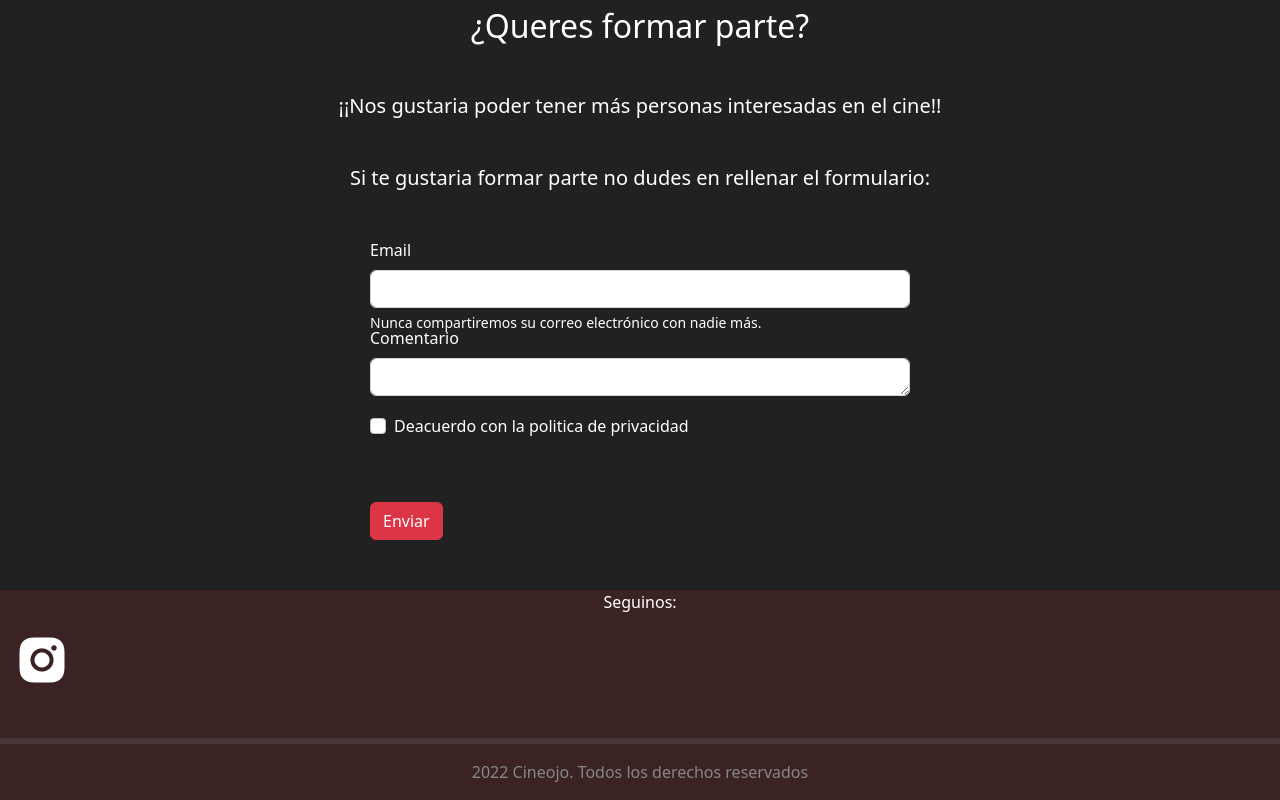
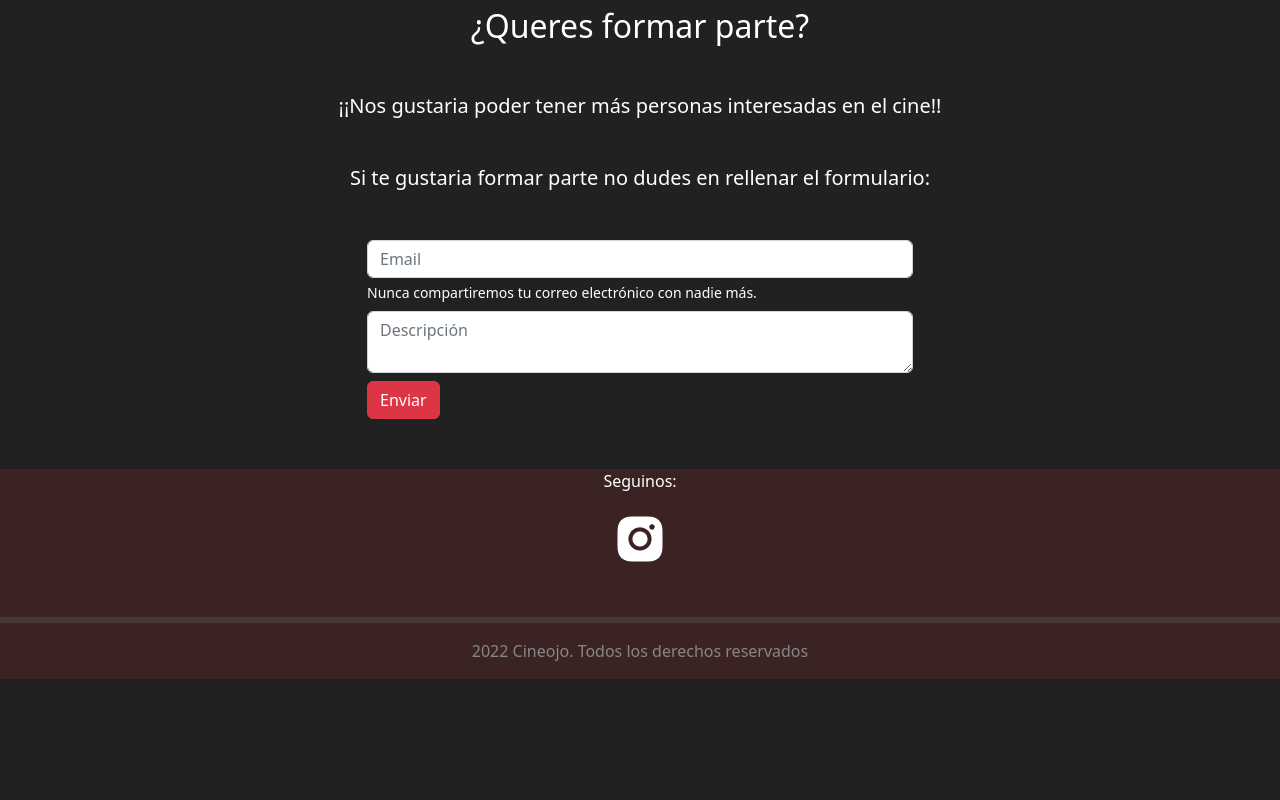
Before and after one commit to Shirleygiuliano/cineojo, a website: page nosotros.html in a window 1280 px wide. Shown: the part 843-1643 px from the top of the page. After the commit the page ends 1522 px from the top, so only its background shows below. Drawn offline with nearby package versions, Linux system fonts and the light colour scheme.

Commit message:
cambios en el formulario

```diff
--- a/nosotros.html
+++ b/nosotros.html
@@ -65,32 +65,56 @@
         </div>
 
         <h2 class="text-center"> ¿Queres formar parte? </h2>
-        <H3 class="lead text-center mt-5" style="color: #ffffff;">¡¡Nos gustaria poder tener más personas interesadas en el cine!!</H3>
-        <H3 class="lead text-center mt-5" style="color: #ffffff;"> Si te gustaria formar parte no dudes en rellenar el formulario:</H3>
-        <form class="formulario">
+        <H3 class="lead text-center mt-5" style="color: #ffffff;">¡¡Nos gustaria poder tener más personas interesadas en
+            el cine!!</H3>
+        <H3 class="lead text-center mt-5" style="color: #ffffff;"> Si te gustaria formar parte no dudes en rellenar el
+            formulario:</H3>
+        <!-- <div class="abc-center">
+            <form>
                 <div class="mb-3 mt-5 mx-auto">
                     <label for="exampleInputEmail1" class="form-label" style="color: #ffffff;">Email</label>
                     <input type="email" class="form-control" id="exampleInputEmail1" aria-describedby="emailHelp">
-                <div id="emailHelp " class="form-text" style="color: #ffffff;">Nunca compartiremos su correo electrónico
+                    <div id="emailHelp " class="form-text" style="color: #ffffff;">Nunca compartiremos su correo
+                        electrónico
                         con nadie más.</div>
                 </div>
                 <div class="mb-3 mt-5 mx-auto">
-                <label for="exampleFormControlTextarea1" class="form-label" style="color: #ffffff;">Comentario</label>
+                    <label for="exampleFormControlTextarea1" class="form-label"
+                        style="color: #ffffff;">Comentario</label>
                     <textarea class="form-control" id="exampleFormControlTextarea1" rows="1"></textarea>
                 </div>
                 <div class="mb-3 form-check mt-5 mx-auto">
                     <input type="checkbox" class="form-check-input" id="exampleCheck1">
-                <label class="form-check-label" for="exampleCheck1" style="color: #ffffff;">Deacuerdo con la politica de privacidad</label>
+                    <label class="form-check-label" for="exampleCheck1" style="color: #ffffff;">Deacuerdo con la
+                        politica de privacidad</label>
                 </div>
                 <div class="mb-3 mt-5 mx-auto">
                     <button type="button" class="btn btn-danger">Enviar</button>
                 </div>
             </form>
+        </div> -->
+        <div class="container" style="margin:50px auto">
+            <div class="row">
+                <div class="col-6 offset-3">
+                    <form>
+                        <div class="form-group mb-2">
+                            <input type="Email" class="form-control" placeholder="Email" name="titulo">
+                            <div id="emailHelp " class="form-text" style="color: #ffffff;">Nunca compartiremos tu correo
+                                electrónico con nadie más.</div>
+                        </div>
+                        <div class="form-group mb-2">
+                            <textarea type="text" class="form-control" placeholder="Descripción" name="descripcion"></textarea>
+                        </div>
+                        <button type="submit" class="btn btn-danger">Enviar</button>
+                    </form>
+                </div>
+            </div>
+        </div>
     </main>
     <span></span>
     <footer class="bajada row mt-5 ">
-        <div>
         <p style="color: #ffffff;">Seguinos:</p>
+        <div class="d-flex justify-content-center">
             <img src="./imagenes/insta.png" alt="">
         </div>
         <hr class="mt-5">
--- a/scss/estilo.scss
+++ b/scss/estilo.scss
@@ -186,17 +186,19 @@ body, .padre1 {
   }
 
   /* APARTADO NOSOTROS*/
-  .formulario {
-    float: (
-      responsive: true,
-      property: float,
-      values: (
-        start: left,
-        end: right,
-        none: none,
-      )
-    ),
+
+  .abs-center {
+    display: flex;
+    align-items: center;
+    justify-content: center;
+    min-height: 100vh;
   }
+
+  .form {
+    width: 450px;
+  }
+
+
   /* TARJETAS DE NOTICIAS*/
 
   .spenc, .crista, .mue, .cmo, .xx, .our {
```
Lines whose indentation alone changed are shown as unchanged.
